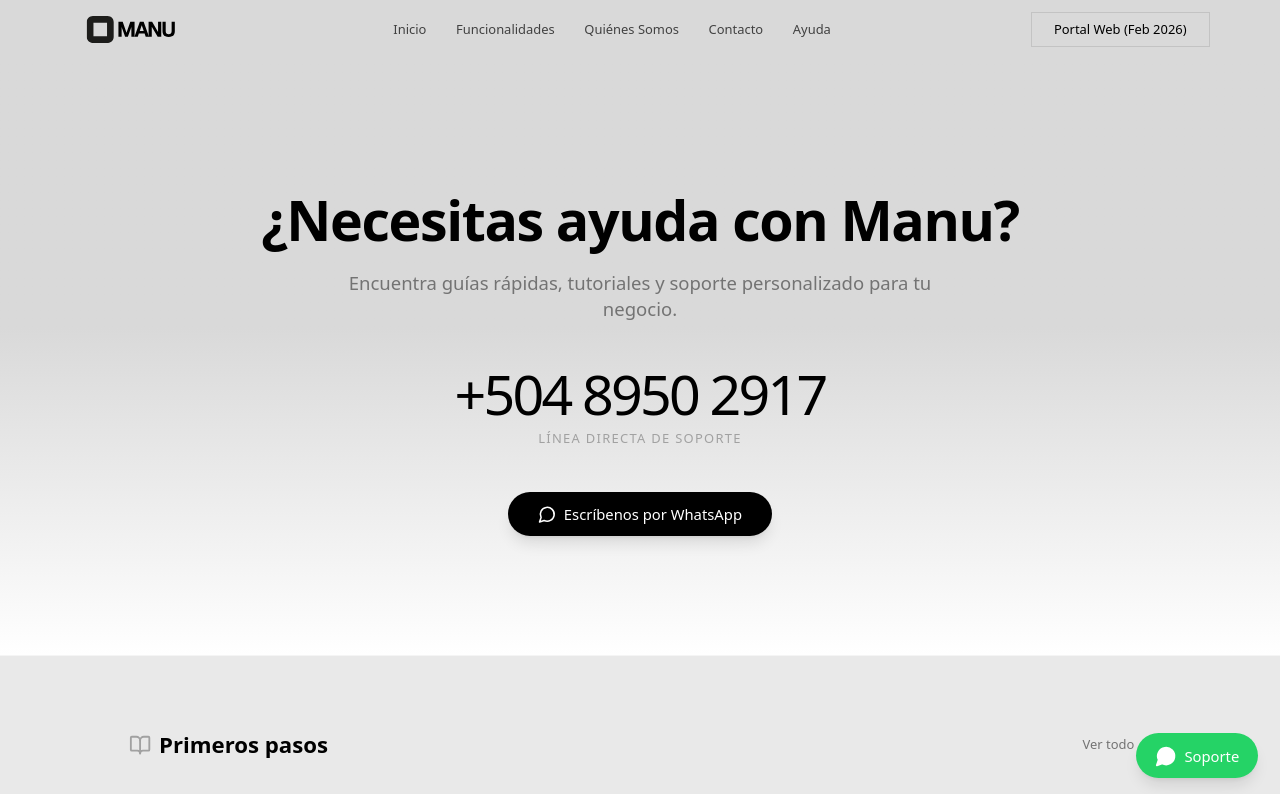
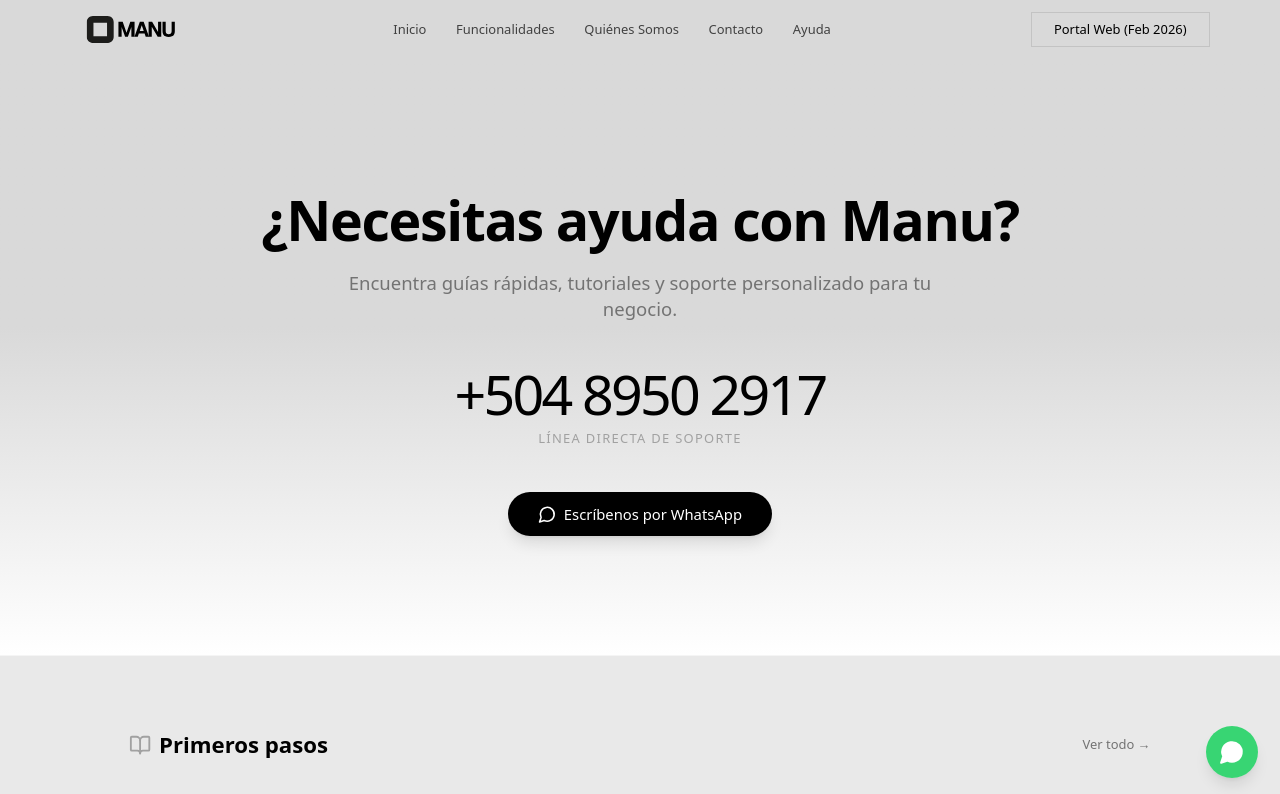
Before and after one commit to rplushn/manu-design-2, a Next.js app: page /ayuda in a window 1280 px wide. Shown: the top 794 px of the page. Built offline with nearby package versions, Linux system fonts and the light colour scheme.

Commit message:
ADD FLOATING WHATSAPP BUTTON - 2026-01-27_13-39

```diff
--- a/app/ayuda/page.tsx
+++ b/app/ayuda/page.tsx
@@ -1,6 +1,5 @@
 import { Footer15 } from "@/components/Footer15"
 import { HeroClient } from "@/components/help/HeroClient"
-import { FloatingWhatsApp } from "@/components/help/FloatingWhatsApp"
 import {
   BookOpen,
   FileText,
@@ -120,9 +119,6 @@
         </section>
 
       <Footer15 />
-
-      {/* --- FLOATING WHATSAPP BUTTON --- */}
-      <FloatingWhatsApp whatsappUrl={whatsappUrl} />
     </>
   )
 }
--- a/app/layout.tsx
+++ b/app/layout.tsx
@@ -3,6 +3,7 @@
 import { Inter } from "next/font/google"
 import { Analytics } from "@vercel/analytics/next"
 import { Header } from "@/components/Header"
+import { WhatsAppButton } from "@/components/WhatsAppButton"
 import "./globals.css"
 
 const inter = Inter({
@@ -37,6 +38,7 @@
         <main>
           {children}
         </main>
+        <WhatsAppButton />
         <Analytics />
       </body>
     </html>
--- a/components/WhatsAppButton.tsx
+++ b/components/WhatsAppButton.tsx
@@ -2,19 +2,27 @@
 
 import { MessageCircle } from "lucide-react"
 import Link from "next/link"
+import { motion } from "framer-motion"
 
 export function WhatsAppButton() {
-  const whatsappUrl = "https://wa.me/50489502917"
+  const whatsappUrl = "https://web.whatsapp.com/send?phone=50489502917"
 
   return (
+    <motion.div
+      initial={{ opacity: 0, scale: 0.8 }}
+      animate={{ opacity: 1, scale: 1 }}
+      transition={{ duration: 0.5, delay: 0.3 }}
+      className="fixed bottom-6 right-6 z-50"
+    >
       <Link
         href={whatsappUrl}
         target="_blank"
         rel="noopener noreferrer"
-      className="fixed bottom-6 right-6 z-50 flex items-center justify-center w-14 h-14 md:w-16 md:h-16 bg-[#25D366] text-white rounded-full shadow-lg hover:shadow-xl hover:bg-[#20bd5a] transition-all duration-300 hover:scale-110 group"
+        className="flex items-center justify-center w-12 h-12 md:w-14 md:h-14 bg-[#25D366]/90 backdrop-blur-sm text-white rounded-full shadow-lg hover:shadow-xl hover:bg-[#25D366] transition-all duration-300 hover:scale-105 group"
         aria-label="Contactar por WhatsApp"
       >
-      <MessageCircle className="h-6 w-6 md:h-7 md:w-7 fill-current" />
+        <MessageCircle className="h-6 w-6 md:h-7 md:w-7 fill-current group-hover:scale-110 transition-transform duration-300" />
       </Link>
+    </motion.div>
   )
 }
```
Lines whose indentation alone changed are shown as unchanged.
